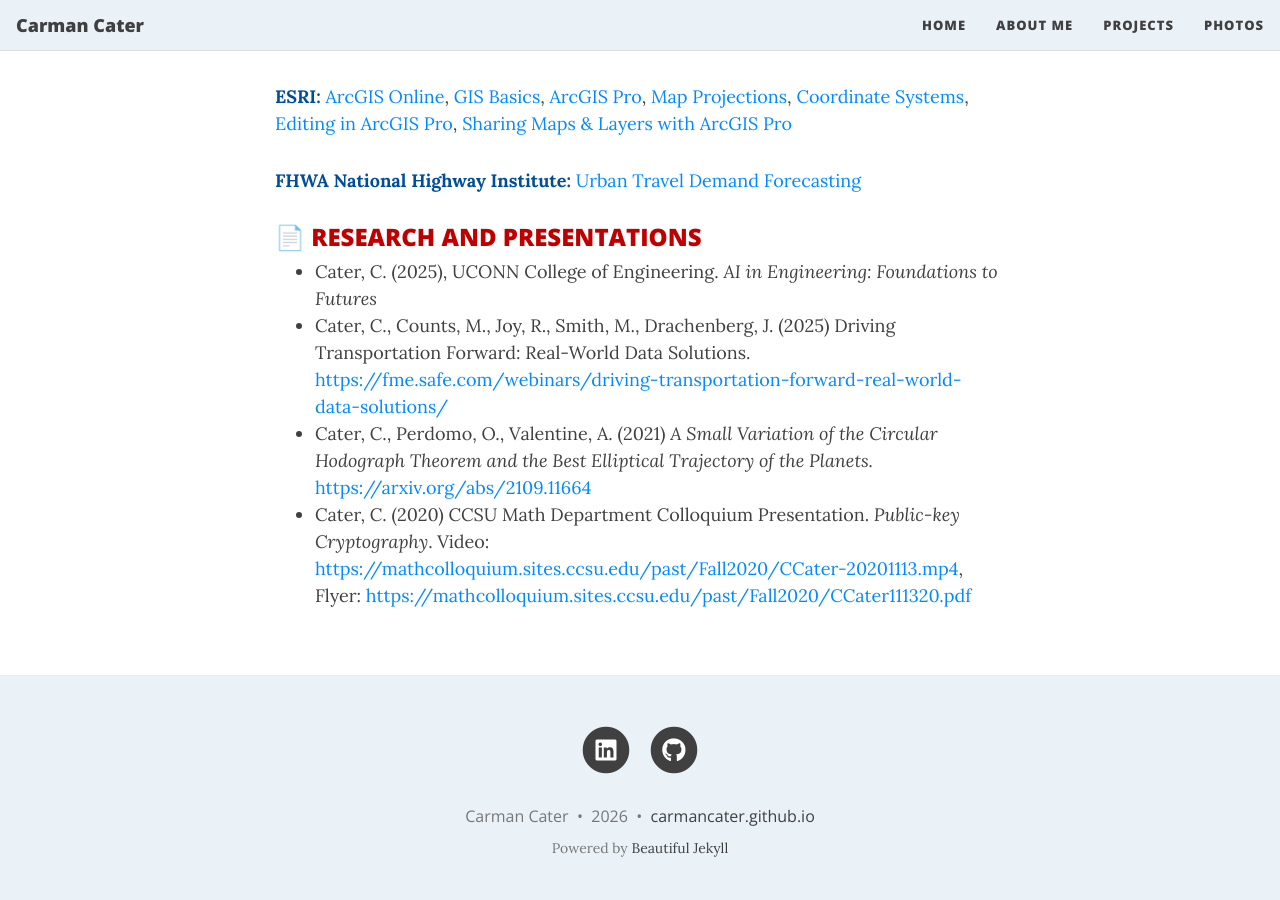
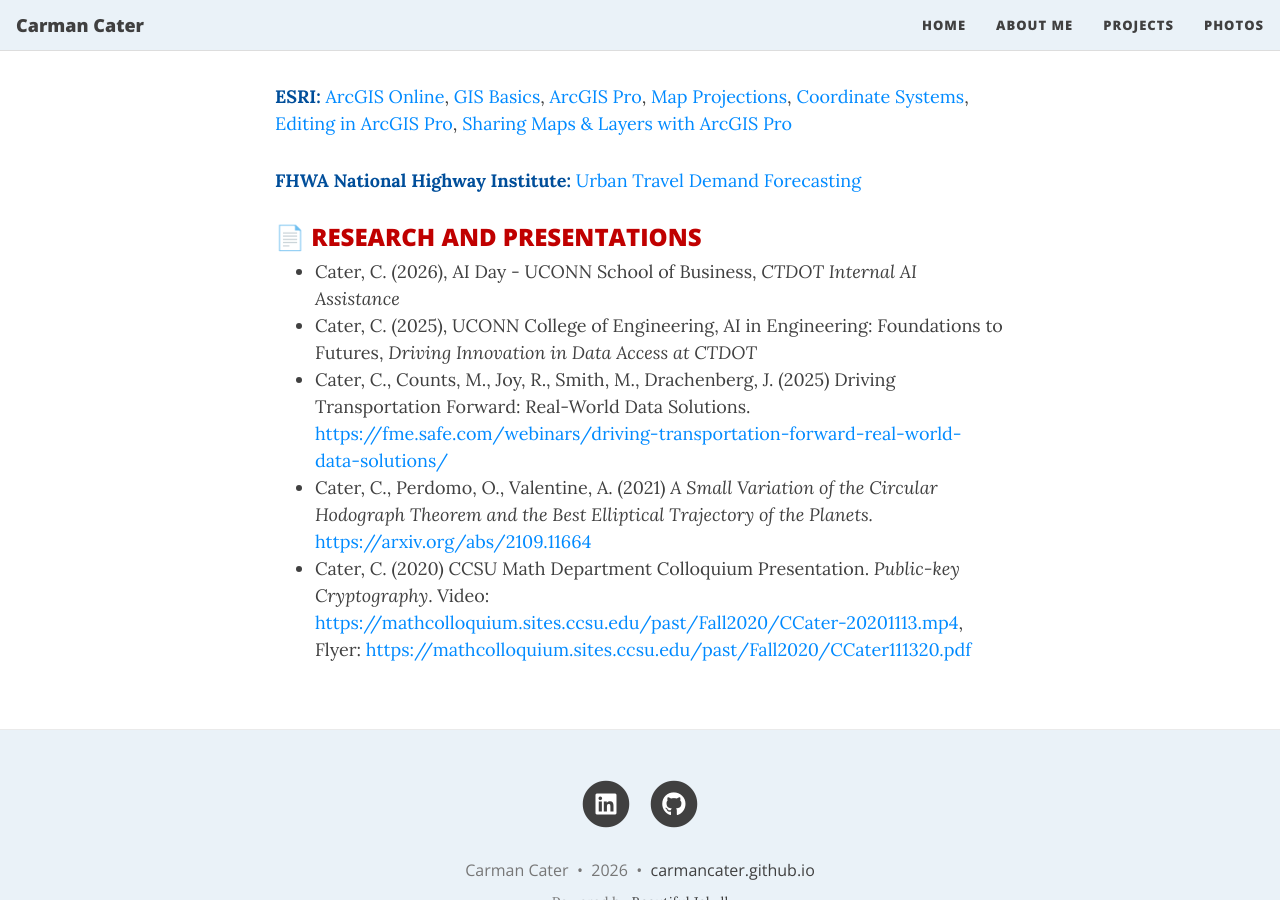
Before and after one commit to carmancater/carmancater.github.io, a Jekyll site: the page built from aboutme.md, in a window 1280 px wide and 900 px high, scrolled down 2275 px. Built offline with Jekyll 4.4.1, drawn with Linux system fonts in a browser that asks for light colours; nearby versions of some CDN libraries; emoji names are drawn with the system emoji font.

Commit message:
Update aboutme.md

```diff
--- a/aboutme.md
+++ b/aboutme.md
@@ -72,7 +72,8 @@
 
 ### :page_facing_up: <span style="color: #C00000">RESEARCH AND PRESENTATIONS</span>
 
-- Cater, C. (2025), UCONN College of Engineering. *AI in Engineering: Foundations to Futures*
+- Cater, C. (2026), AI Day - UCONN School of Business, *CTDOT Internal AI Assistance*
+- Cater, C. (2025), UCONN College of Engineering, AI in Engineering: Foundations to Futures, *Driving Innovation in Data Access at CTDOT*
 - Cater, C., Counts, M., Joy, R., Smith, M., Drachenberg, J. (2025) Driving Transportation Forward: Real-World Data Solutions. [https://fme.safe.com/webinars/driving-transportation-forward-real-world-data-solutions/](https://fme.safe.com/webinars/driving-transportation-forward-real-world-data-solutions/){:target="_blank"}
 - Cater, C., Perdomo, O., Valentine, A. (2021) *A Small Variation of the Circular Hodograph Theorem and the Best Elliptical Trajectory of the Planets.*  [https://arxiv.org/abs/2109.11664](https://arxiv.org/abs/2109.11664){:target="_blank"}
 - Cater, C. (2020) CCSU Math Department Colloquium Presentation. *Public-key Cryptography*. Video: [https://mathcolloquium.sites.ccsu.edu/past/Fall2020/CCater-20201113.mp4](https://mathcolloquium.sites.ccsu.edu/past/Fall2020/CCater-20201113.mp4){:target="_blank"}, Flyer: [https://mathcolloquium.sites.ccsu.edu/past/Fall2020/CCater111320.pdf](https://mathcolloquium.sites.ccsu.edu/past/Fall2020/CCater111320.pdf){:target="_blank"}
```
